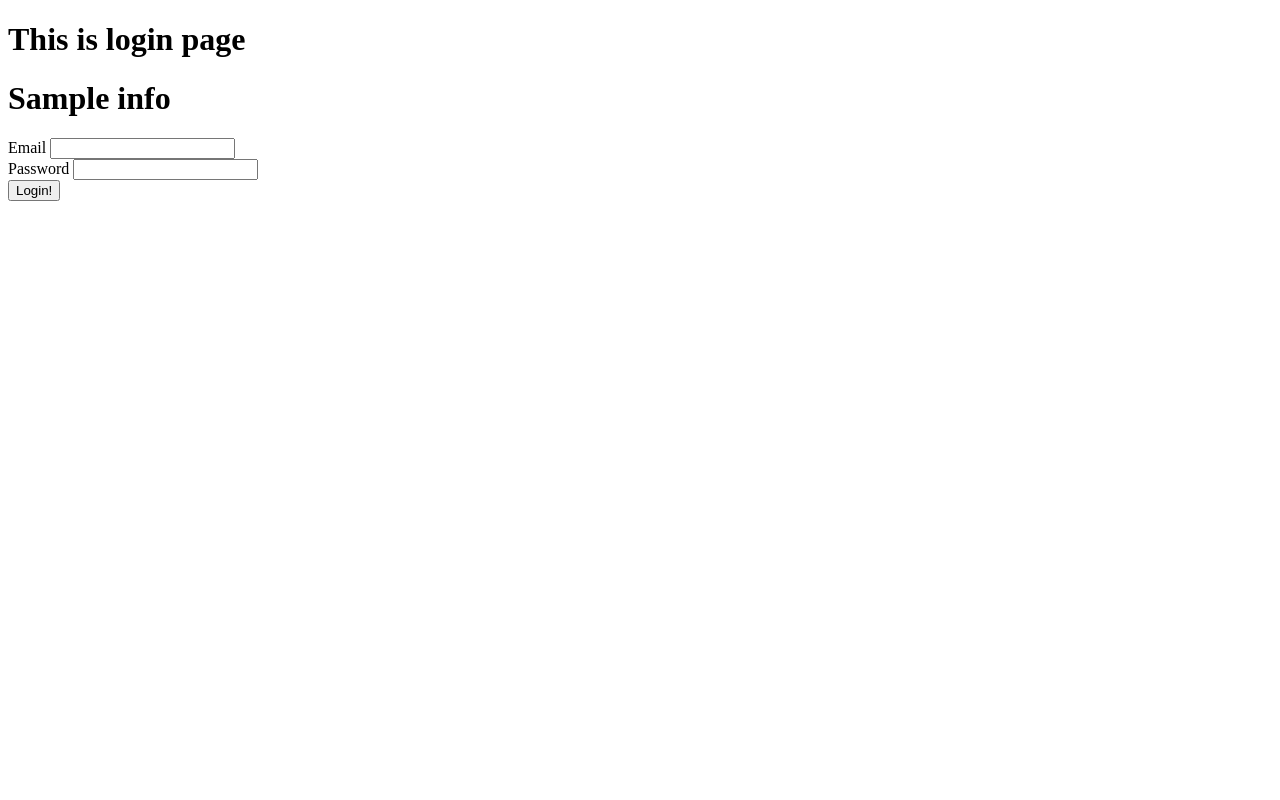
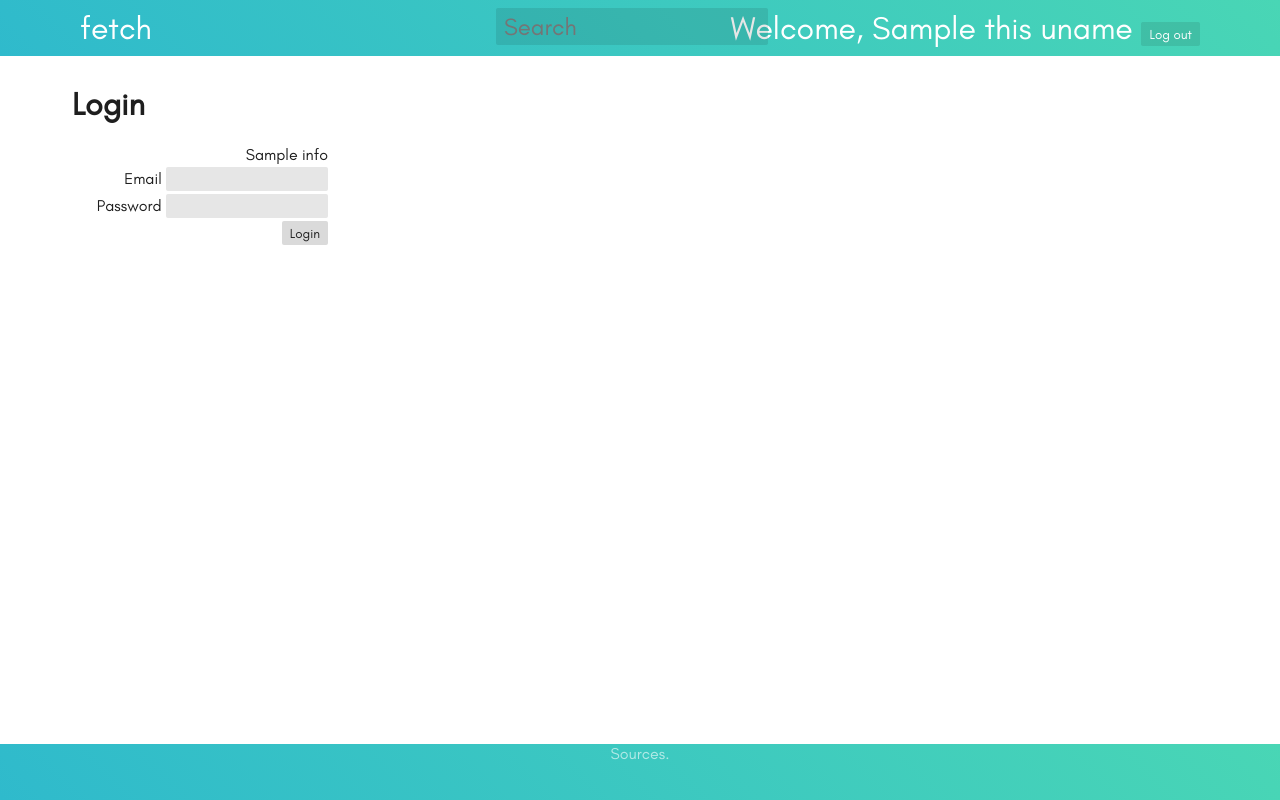
Before and after one commit to superpdubs/stockAnalytics, a Flask app: template templates/login.html in a window 1280 px wide. Run offline with Flask 2, Linux system fonts and the light colour scheme; the template is opened without the code that fills it: values that come from a table or form of the project are taken from there, most other values are stand-ins (such as "Sample title", 1, 10 or a date in 2020).

Commit message:
Style login page

```diff
--- a/static/style.css
+++ b/static/style.css
@@ -227,6 +227,16 @@ footer > a:hover {
   font-size: 0.75rem;
 }
 
+/*Login and register related styles*/
+.content > form {
+  display: grid;
+  grid-template-columns: 1fr;
+  grid-gap: 0.2rem;
+  justify-items: end;
+  max-width: 16rem;
+}
+
+
 /*Layout related styles*/
 .container {
   display: flex;
--- a/templates/login.html
+++ b/templates/login.html
@@ -1,18 +1,25 @@
-<!DOCTYPE html>
-<html lang="en">
-<head>
-  <meta charset="UTF-8">
-  <title>Login</title>
-</head>
-<body>
-  <h1>This is login page</h1>
-  <form name="myLoginForm" method="POST" action="" >
-    {% if info != None %}
-      <h1>{{ info }}</h1>
-    {% endif %}
-    {{ thisform.user_email.label }} {{ thisform.user_email }}<br>
-    {{ thisform.user_pass.label }} {{ thisform.user_pass }}<br>
-    <button type="submit">Login!</button>
-  </form>
-</body>
-</html>
+{% extends 'base.html' %}
+
+{% block title %}Login{% endblock %}
+
+{% block header %}{% include 'header.html' %}
+{% endblock %}
+
+{% block body_contents %}
+    <div class="content">
+      <h1>Login</h1>
+      <form name="myLoginForm" method="POST" action="" >
+{% if info != None %}
+        <span class="info">{{ info }}</span>
+{% endif %}
+        <div>
+          {{ thisform.user_email.label }}
+          {{ thisform.user_email }}
+        </div>
+        <div>
+          {{ thisform.user_pass.label }}
+          {{ thisform.user_pass }}
+        </div>
+        <button type="submit">Login</button>
+      </form>
+    </div>{% endblock %}
```
